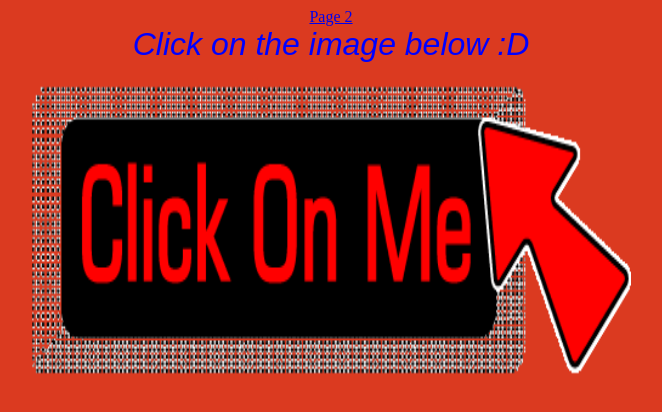
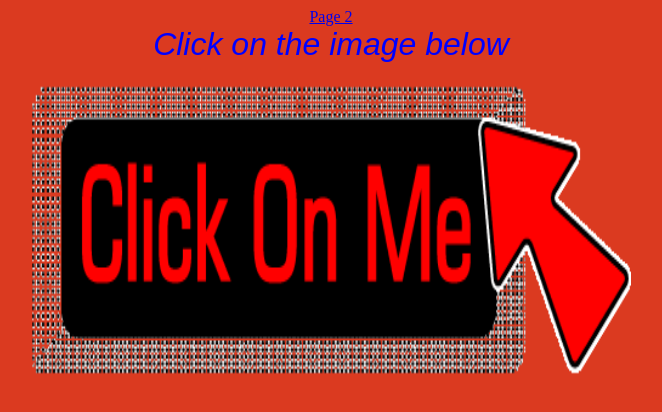
Before and after one commit to shredible/shredible.github.io, a plain HTML site: page index.html in a window 1280 px wide. Shown: the whole page, without its empty margins (309-971 px from the left). Drawn offline with Linux system fonts and the light colour scheme.

Commit message:
Commit 16

```diff
--- a/index.html
+++ b/index.html
@@ -6,7 +6,7 @@
 <body bgcolor="DB3A20">
 <center>
 <a href="page2.html">Page 2</a>
-<div class="text">Click on the image below :D</div>
+<div class="text">Click on the image below</div>
 <br>
 <a href="http://beautyofsilence.com/"><img src="assets/img/clickonme.jpg" width="600" height="300">
 </a>
```
